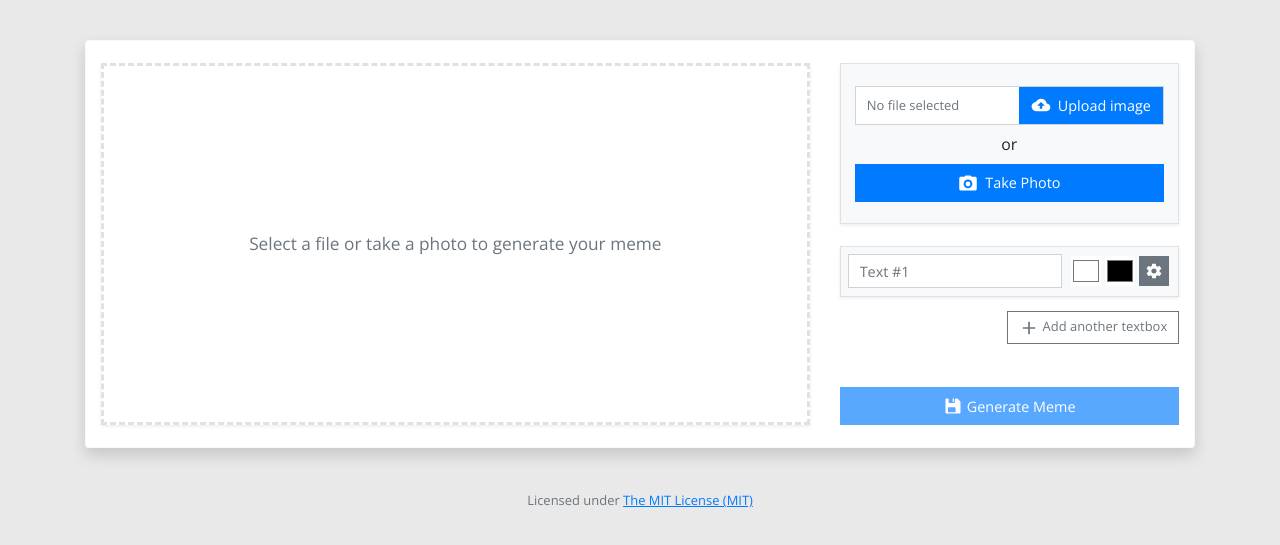
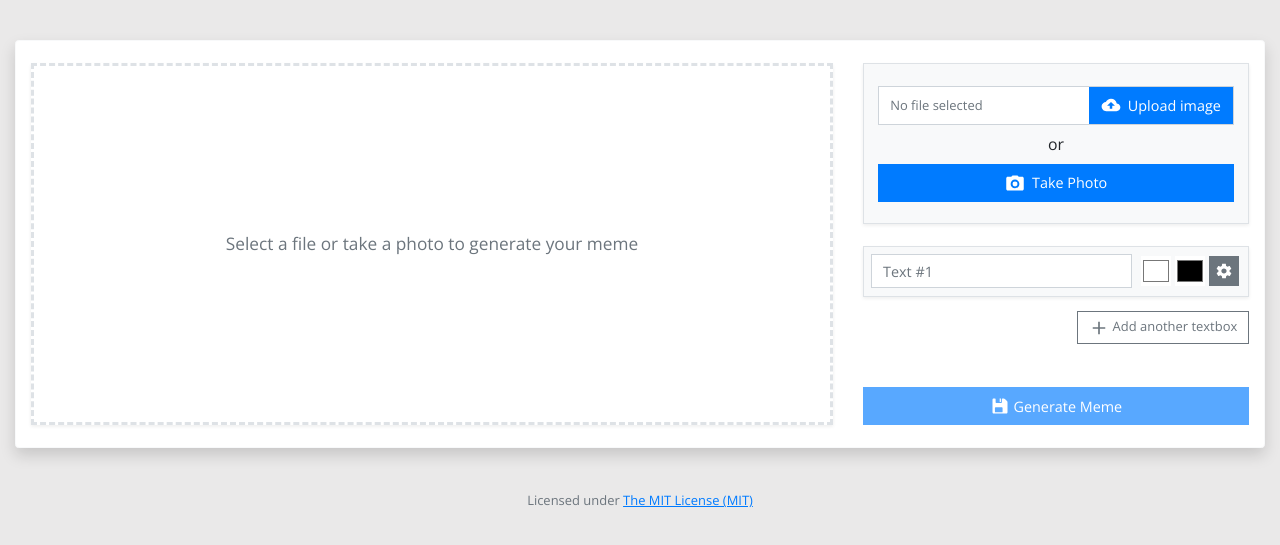
Before and after one commit to georapbox/meme-generator, a website: page index.html in a window 1280 px wide. Shown: the part 151-696 px from the top of the page. Drawn offline with nearby package versions, Linux system fonts and the light colour scheme.

Commit message:
increase container max width for large viewports

```diff
--- a/css/main.css
+++ b/css/main.css
@@ -7,6 +7,12 @@ body {
 
 .bg-body {
   background-color: #eae9e9;
+}
+
+@media screen and (min-width: 1200px) {
+  .container {
+    max-width: 1280px;
+  }
 }
 
 .page-title {
```
